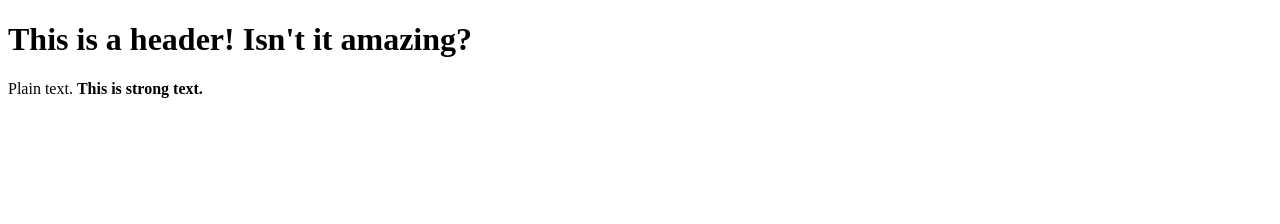
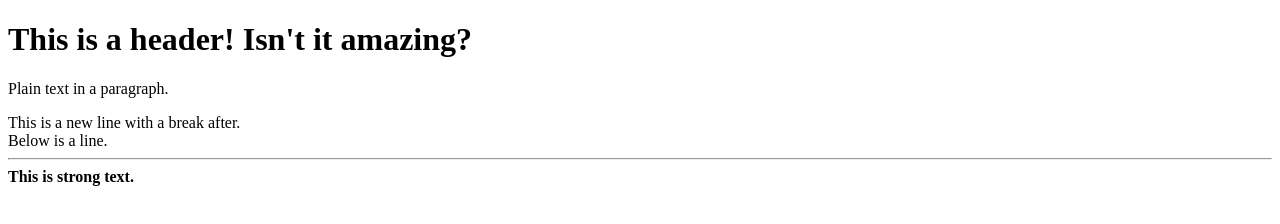
Before and after one commit to mrkfred/HelloWorld, a plain HTML site: page index.html in a window 1280 px wide. Drawn offline with Linux system fonts and the light colour scheme.

Commit message:
Update index.html

```diff
--- a/index.html
+++ b/index.html
@@ -5,7 +5,10 @@
 </head>
 <body>
   <h1>This is a header! Isn't it amazing?</h1>
-  Plain text.
+  <p>Plain text in a paragraph.</p>
+  This is a new line with a break after. <br />
+  Below is a line.
+  <hr/>
   <strong>This is strong text.</strong>
   </body>
 </html>
```
